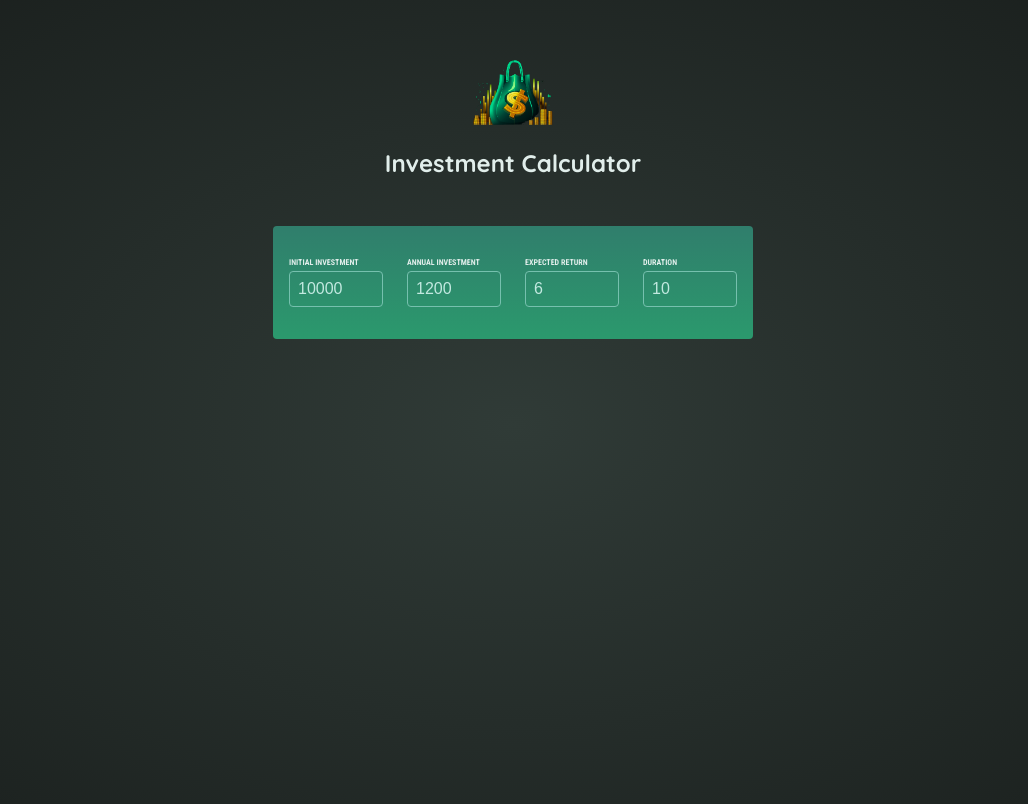
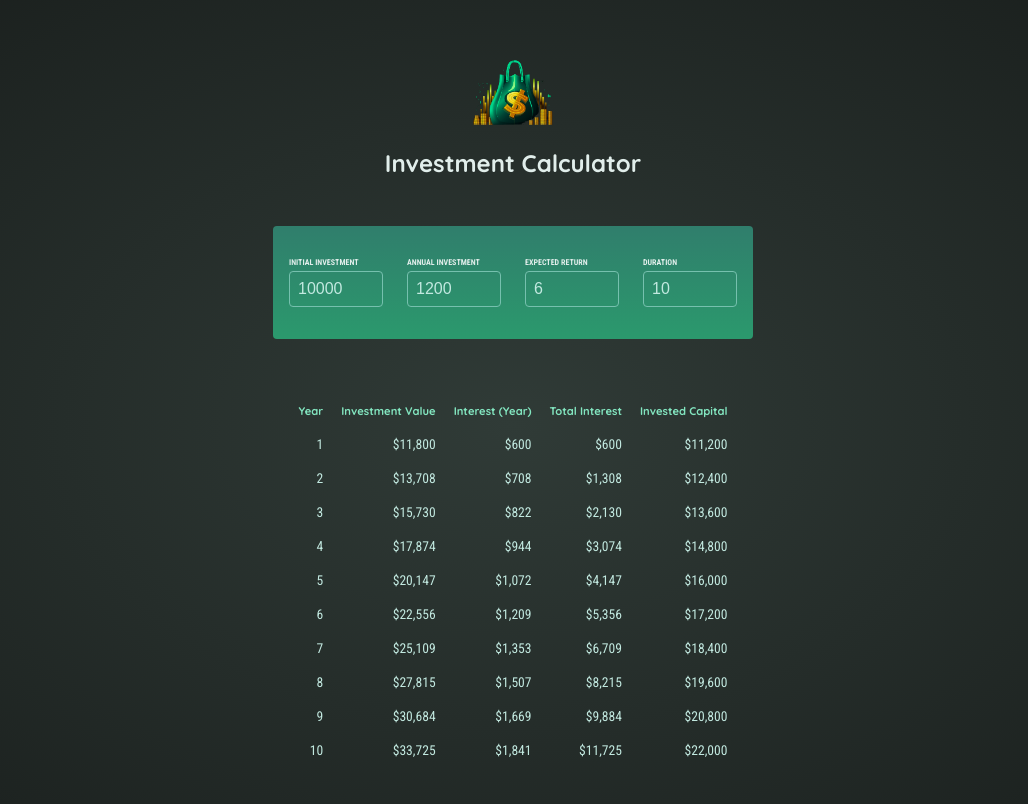
Before and after one commit to mahsaadloo/Demo3, a React (Vite) app: page / in a window 1280 px wide. Shown: the top 804 px of the page, without its empty margins (127-1155 px from the left). Built offline with nearby package versions, Linux system fonts and the light colour scheme.

Commit message:
feat: :sparkles: Show results in a seperate section.

```diff
--- a/src/App.jsx
+++ b/src/App.jsx
@@ -1,11 +1,29 @@
 import Header from "./components/Header";
+import Results from "./components/Results";
 import UserInput from "./components/UserInput";
+import { useState } from "react";
 
 function App() {
+  const [userInput, setUserInput] = useState({
+    initialInvestment: 10000,
+    annualInvestment: 1200,
+    expectedReturn: 6,
+    duration: 10,
+  });
+
+  const changeHandler = (inputIdentifier, newValue) => {
+    setUserInput((prevUserInput) => {
+      return {
+        ...prevUserInput,
+        [inputIdentifier]: +newValue,
+      };
+    });
+  };
   return (
     <>
       <Header />
-      <UserInput />
+      <UserInput onChangeInput={changeHandler} userInput={userInput} />
+      <Results input={userInput} />
     </>
   );
 }
--- /dev/null
+++ b/src/components/Results.jsx
@@ -0,0 +1,44 @@
+import React from "react";
+import { calculateInvestmentResults, formatter } from "../util/investment.js";
+
+const Results = ({ input }) => {
+  const resultsData = calculateInvestmentResults(input);
+  const initialInvestment =
+    resultsData[0].valueEndOfYear -
+    resultsData[0].interest -
+    resultsData[0].annualInvestment;
+
+  return (
+    <table id="result">
+      <thead>
+        <tr>
+          <th>Year</th>
+          <th>Investment Value</th>
+          <th>Interest (Year)</th>
+          <th>Total Interest</th>
+          <th>Invested Capital</th>
+        </tr>
+      </thead>
+      <tbody>
+        {resultsData.map((yearData) => {
+          const totalInterest =
+            yearData.valueEndOfYear -
+            yearData.annualInvestment * yearData.year -
+            initialInvestment;
+          const totalAmountInvested = yearData.valueEndOfYear - totalInterest;
+          return (
+            <tr key={yearData.year}>
+              <td>{yearData.year}</td>
+              <td>{formatter.format(yearData.valueEndOfYear)}</td>
+              <td>{formatter.format(yearData.interest)}</td>
+              <td>{formatter.format(totalInterest)}</td>
+              <td>{formatter.format(totalAmountInvested)}</td>
+            </tr>
+          );
+        })}
+      </tbody>
+    </table>
+  );
+};
+
+export default Results;
--- a/src/components/UserInput.jsx
+++ b/src/components/UserInput.jsx
@@ -1,22 +1,6 @@
-import React, { useState } from "react";
+import React from "react";
 
-const UserInput = () => {
-  const [userInput, setUserInput] = useState({
-    initialInvestment: 10000,
-    annualInvestment: 1200,
-    expectedReturn: 6,
-    duration: 10,
-  });
-
-  const changeHandler = (inputIdentifier, newValue) => {
-    setUserInput((prevUserInput) => {
-      return {
-        ...prevUserInput,
-        [inputIdentifier]: newValue,
-      };
-    });
-  };
-
+const UserInput = ({ onChangeInput, userInput }) => {
   return (
     <section id="user-input">
       <div className="input-group">
@@ -27,7 +11,7 @@
             required
             value={userInput.initialInvestment}
             onChange={(event) =>
-              changeHandler("initialInvestment", event.target.value)
+              onChangeInput("initialInvestment", event.target.value)
             }
           />
         </p>
@@ -38,7 +22,7 @@
             required
             value={userInput.annualInvestment}
             onChange={(event) =>
-              changeHandler("annualInvestment", event.target.value)
+              onChangeInput("annualInvestment", event.target.value)
             }
           />
         </p>
@@ -49,7 +33,7 @@
             required
             value={userInput.expectedReturn}
             onChange={(event) =>
-              changeHandler("expectedReturn", event.target.value)
+              onChangeInput("expectedReturn", event.target.value)
             }
           />
         </p>
@@ -59,7 +43,7 @@
             type="number"
             required
             value={userInput.duration}
-            onChange={(event) => changeHandler("duration", event.target.value)}
+            onChange={(event) => onChangeInput("duration", event.target.value)}
           />
         </p>
       </div>
```
